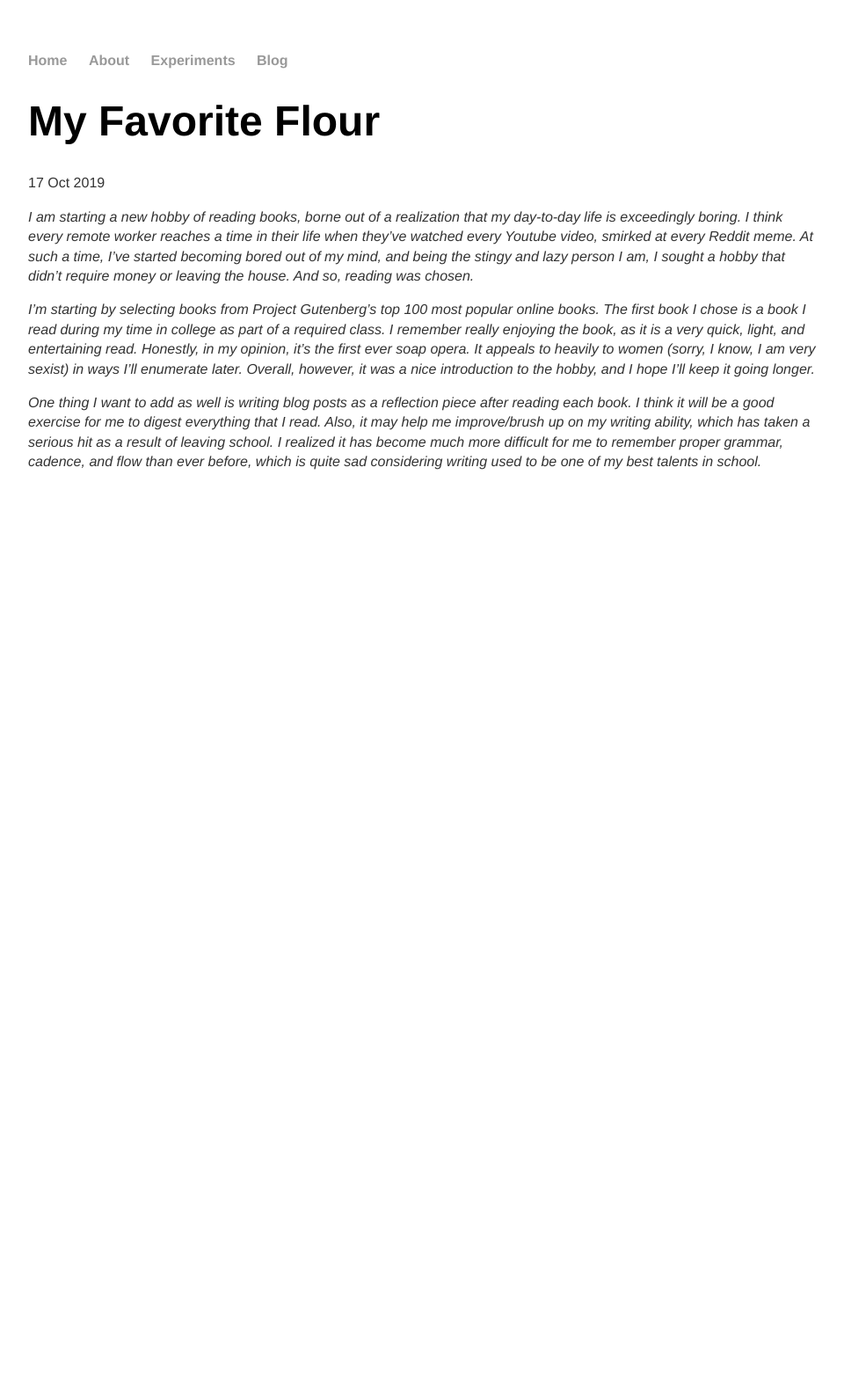
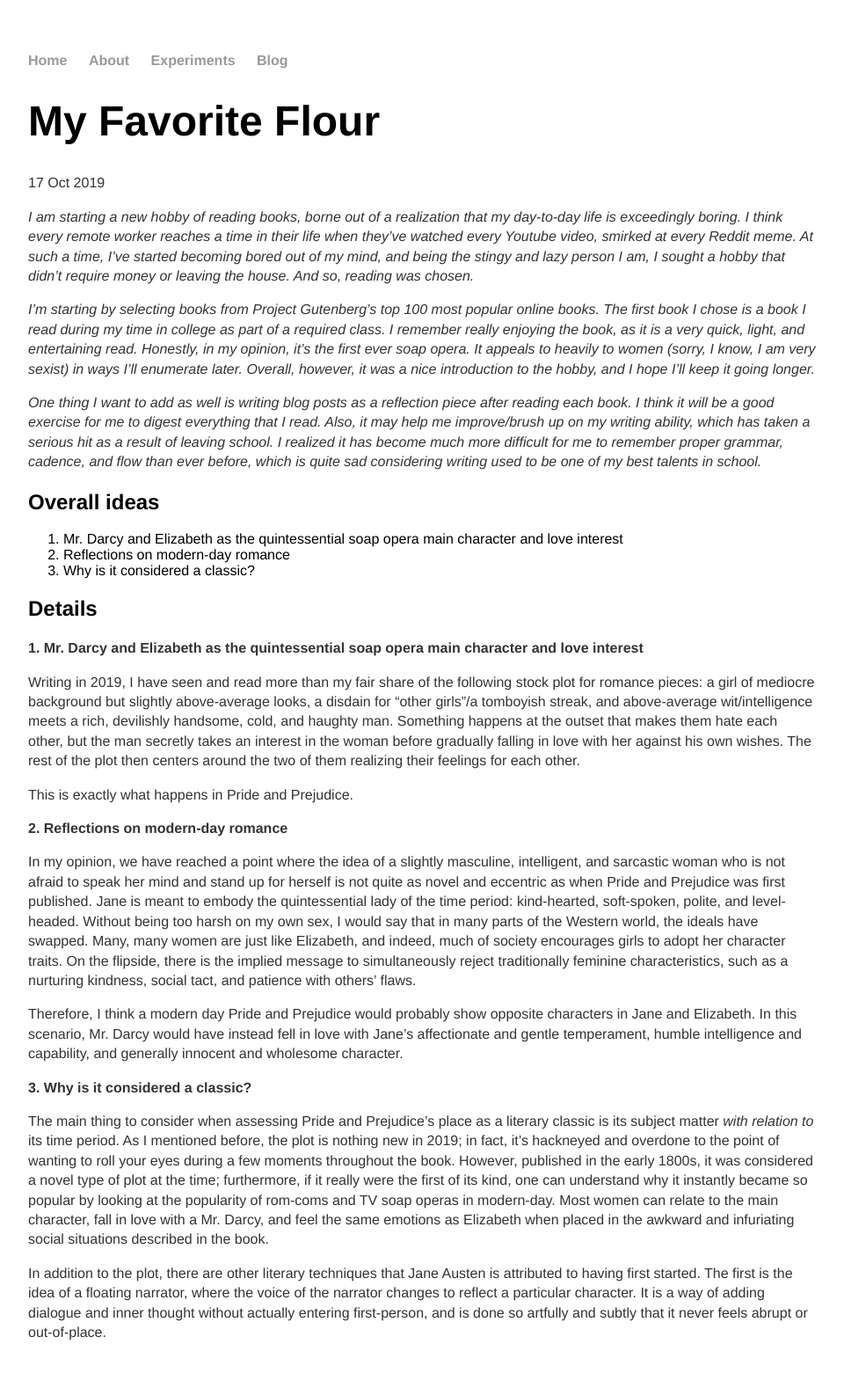
Before and after one commit to potashium/potashium.github.io, a Jekyll site: the page built from _posts/2019-11-15-pride-and-prejudice.md, in a window 1280 px wide. Shown: the whole page at 88% size, without its empty margins (160-1120 px from the left). Built offline with Jekyll 4.4.1, drawn with Linux system fonts in a browser that asks for light colours; before the commit the page ends 900 px from its top, so only the background shows below that.

Commit message:
Update 2019-11-15-pride-and-prejudice.md

```diff
--- a/_posts/2019-11-15-pride-and-prejudice.md
+++ b/_posts/2019-11-15-pride-and-prejudice.md
@@ -9,3 +9,29 @@
 *I'm starting by selecting books from Project Gutenberg's top 100 most popular online books. The first book I chose is a book I read during my time in college as part of a required class. I remember really enjoying the book, as it is a very quick, light, and entertaining read. Honestly, in my opinion, it's the first ever soap opera. It appeals to heavily to women (sorry, I know, I am very sexist) in ways I'll enumerate later. Overall, however, it was a nice introduction to the hobby, and I hope I'll keep it going longer.*
 
 *One thing I want to add as well is writing blog posts as a reflection piece after reading each book. I think it will be a good exercise for me to digest everything that I read. Also, it may help me improve/brush up on my writing ability, which has taken a serious hit as a result of leaving school. I realized it has become much more difficult for me to remember proper grammar, cadence, and flow than ever before, which is quite sad considering writing used to be one of my best talents in school.*
+
+## Overall ideas
+
+1. Mr. Darcy and Elizabeth as the quintessential soap opera main character and love interest
+2. Reflections on modern-day romance
+3. Why is it considered a classic?
+
+## Details
+
+**1. Mr. Darcy and Elizabeth as the quintessential soap opera main character and love interest**
+
+Writing in 2019, I have seen and read more than my fair share of the following stock plot for romance pieces: a girl of mediocre background but slightly above-average looks, a disdain for "other girls"/a tomboyish streak, and above-average wit/intelligence meets a rich, devilishly handsome, cold, and haughty man. Something happens at the outset that makes them hate each other, but the man secretly takes an interest in the woman before gradually falling in love with her against his own wishes. The rest of the plot then centers around the two of them realizing their feelings for each other.
+
+This is exactly what happens in Pride and Prejudice.
+
+**2. Reflections on modern-day romance**
+
+In my opinion, we have reached a point where the idea of a slightly masculine, intelligent, and sarcastic woman who is not afraid to speak her mind and stand up for herself is not quite as novel and eccentric as when Pride and Prejudice was first published. Jane is meant to embody the quintessential lady of the time period: kind-hearted, soft-spoken, polite, and level-headed. Without being too harsh on my own sex, I would say that in many parts of the Western world, the ideals have swapped. Many, many women are just like Elizabeth, and indeed, much of society encourages girls to adopt her character traits. On the flipside, there is the implied message to simultaneously reject traditionally feminine characteristics, such as a nurturing kindness, social tact, and patience with others' flaws.
+
+Therefore, I think a modern day Pride and Prejudice would probably show opposite characters in Jane and Elizabeth. In this scenario, Mr. Darcy would have instead fell in love with Jane's affectionate and gentle temperament, humble intelligence and capability, and generally innocent and wholesome character.
+
+**3. Why is it considered a classic?**
+
+The main thing to consider when assessing Pride and Prejudice's place as a literary classic is its subject matter *with relation to* its time period. As I mentioned before, the plot is nothing new in 2019; in fact, it's hackneyed and overdone to the point of wanting to roll your eyes during a few moments throughout the book. However, published in the early 1800s, it was considered a novel type of plot at the time; furthermore, if it really were the first of its kind, one can understand why it instantly became so popular by looking at the popularity of rom-coms and TV soap operas in modern-day. Most women can relate to the main character, fall in love with a Mr. Darcy, and feel the same emotions as Elizabeth when placed in the awkward and infuriating social situations described in the book.
+
+In addition to the plot, there are other literary techniques that Jane Austen is attributed to having first started. The first is the idea of a floating narrator, where the voice of the narrator changes to reflect a particular character. It is a way of adding dialogue and inner thought without actually entering first-person, and is done so artfully and subtly that it never feels abrupt or out-of-place.
```
